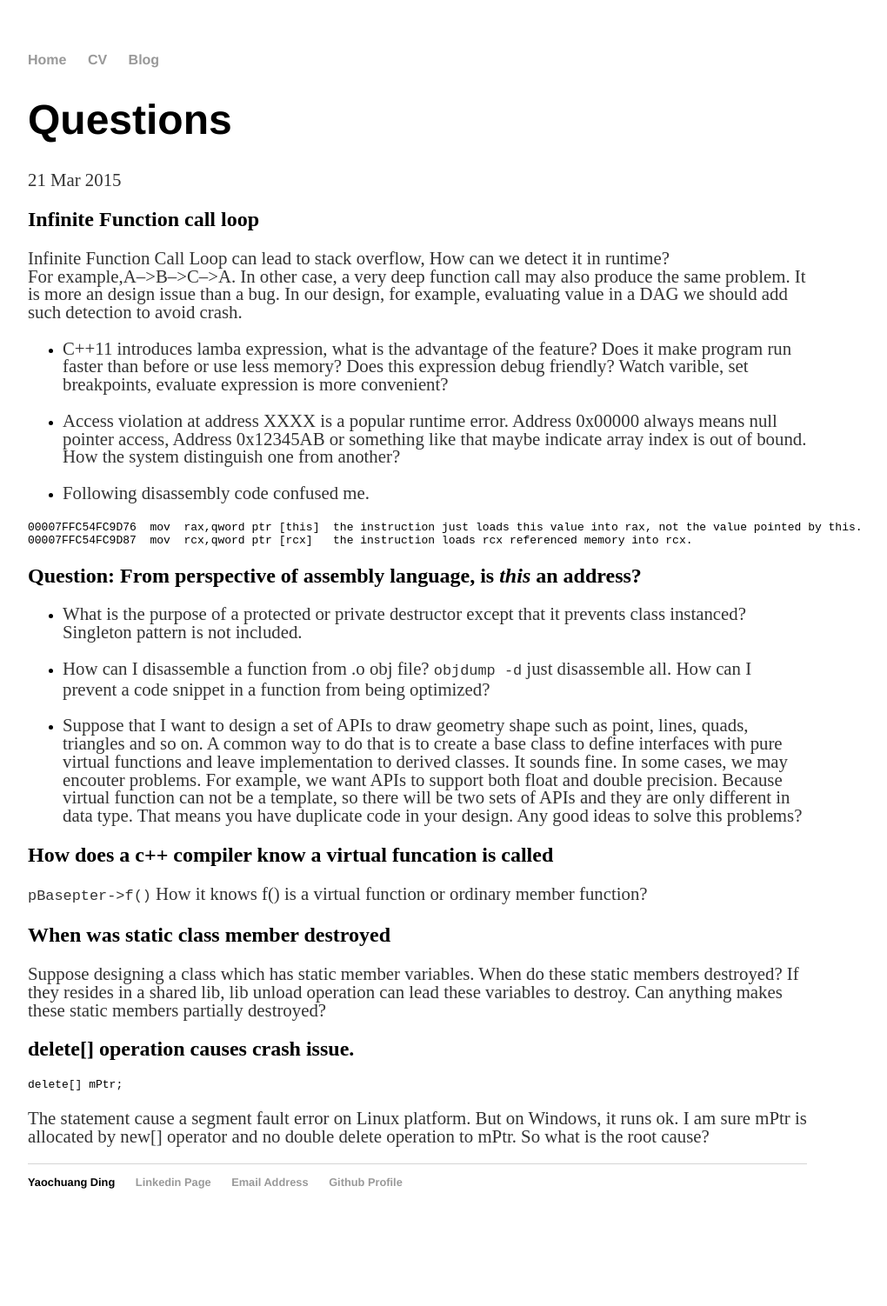
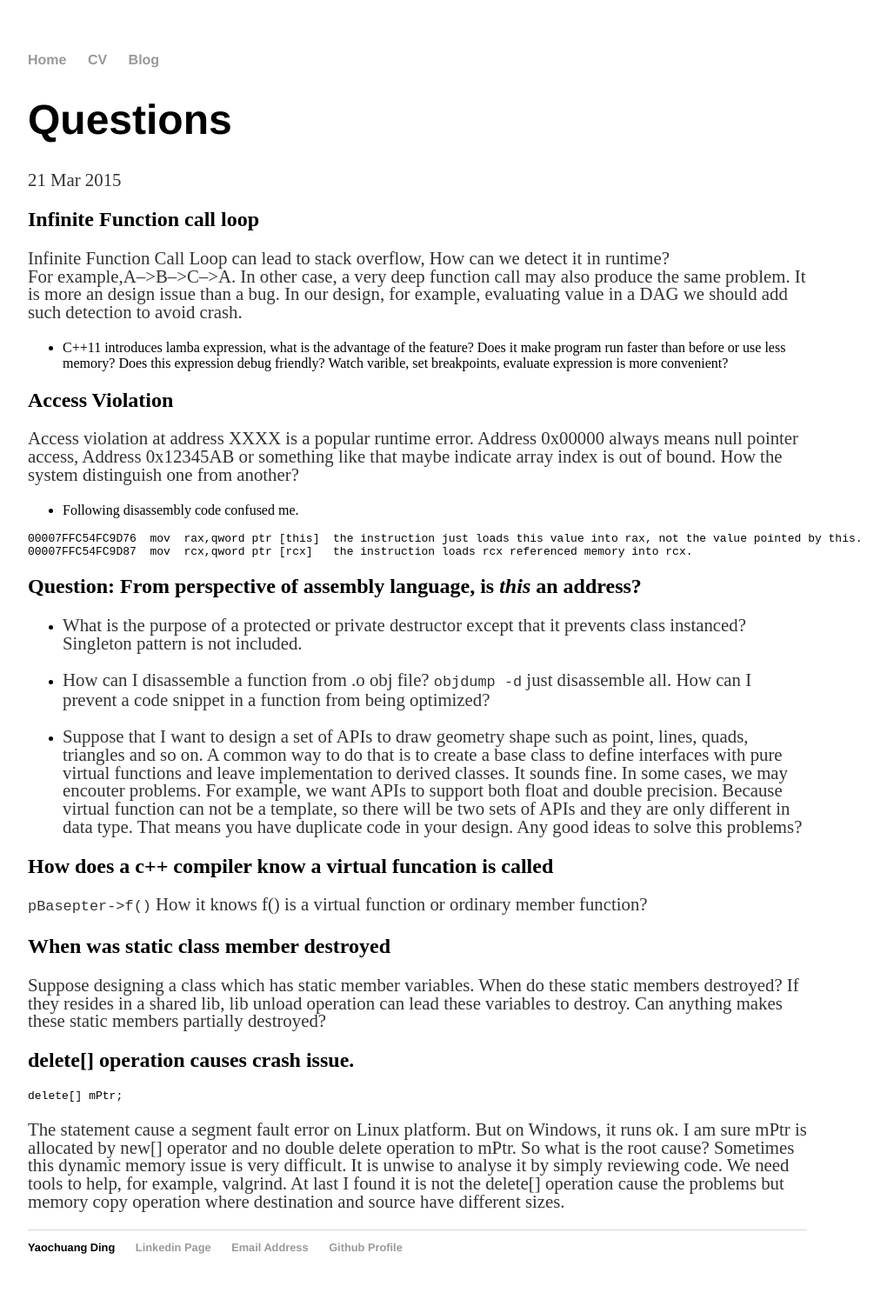
Before and after one commit to ychding11/ychding11.github.io, a Jekyll site: the page built from _posts/2015-03-21-Questions.md, in a window 1280 px wide. Shown: the whole page at 87% size, without its empty margins (160-1180 px from the left). Built offline with Jekyll 4.4.1, drawn with Linux system fonts in a browser that asks for light colours; before the commit the page ends 1427 px from its top, so only the background shows below that.

Commit message:
1. add a new operation.

```diff
--- a/_posts/2015-03-21-Questions.md
+++ b/_posts/2015-03-21-Questions.md
@@ -15,7 +15,9 @@
   run faster than before or use less memory? Does this expression debug friendly? Watch varible,
   set breakpoints, evaluate expression is more convenient?
 
-- Access violation at address XXXX is a popular runtime error. Address 0x00000 always means
+## Access Violation
+
+  Access violation at address XXXX is a popular runtime error. Address 0x00000 always means
   null pointer access, Address 0x12345AB or something like that maybe indicate array index is
   out of bound. How the system distinguish one from another?
 
@@ -63,3 +65,7 @@
 The statement cause a segment fault error on Linux platform. But on Windows, it runs ok.
 I am sure mPtr is allocated by new[] operator and no double delete operation to mPtr.
 So what is the root cause?
+Sometimes this dynamic memory issue is very difficult. It is unwise to analyse it by
+simply reviewing code. We need tools to help, for example, valgrind. At last I found
+it is not the delete[] operation cause the problems but memory copy operation where
+destination and source have different sizes.
```
